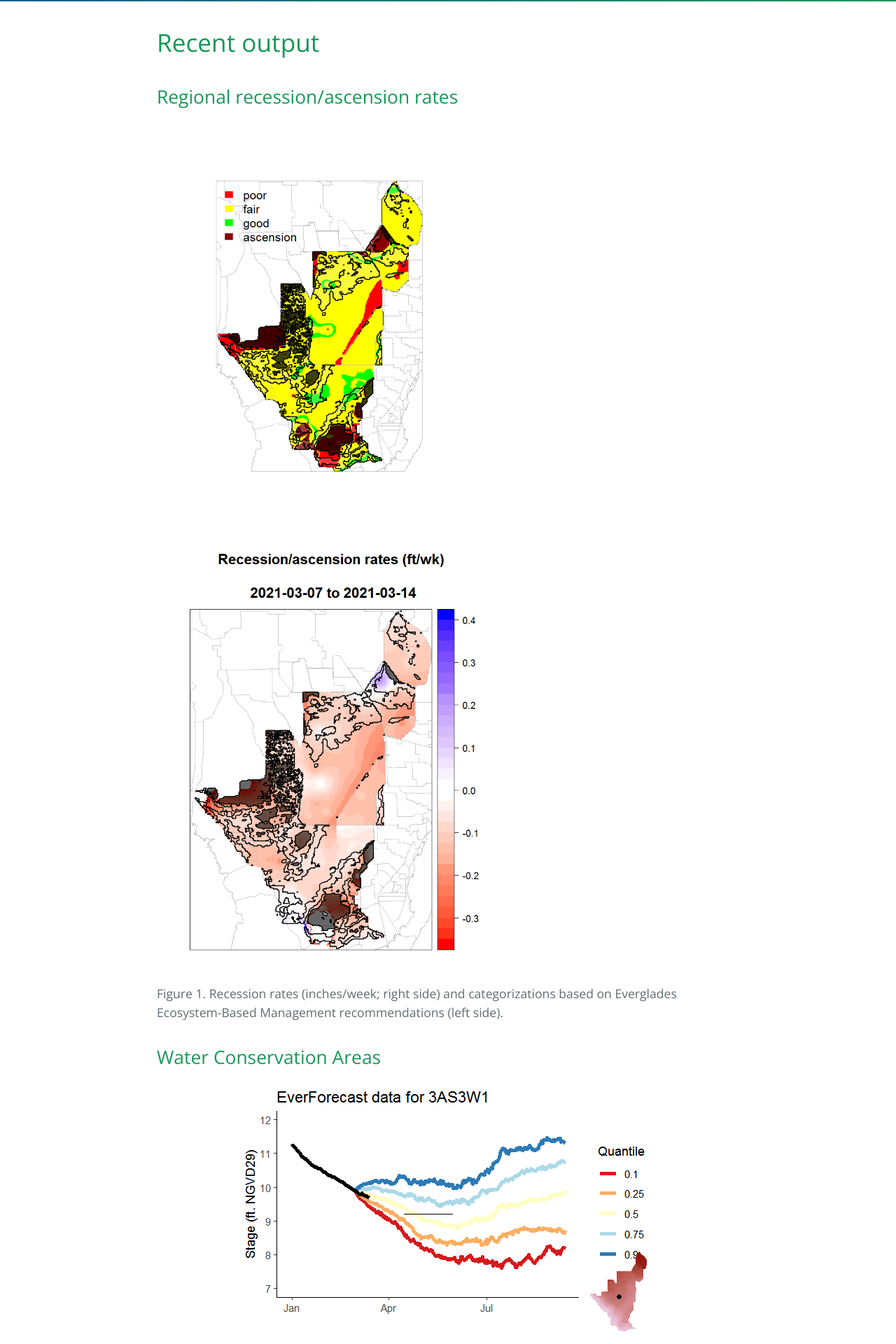
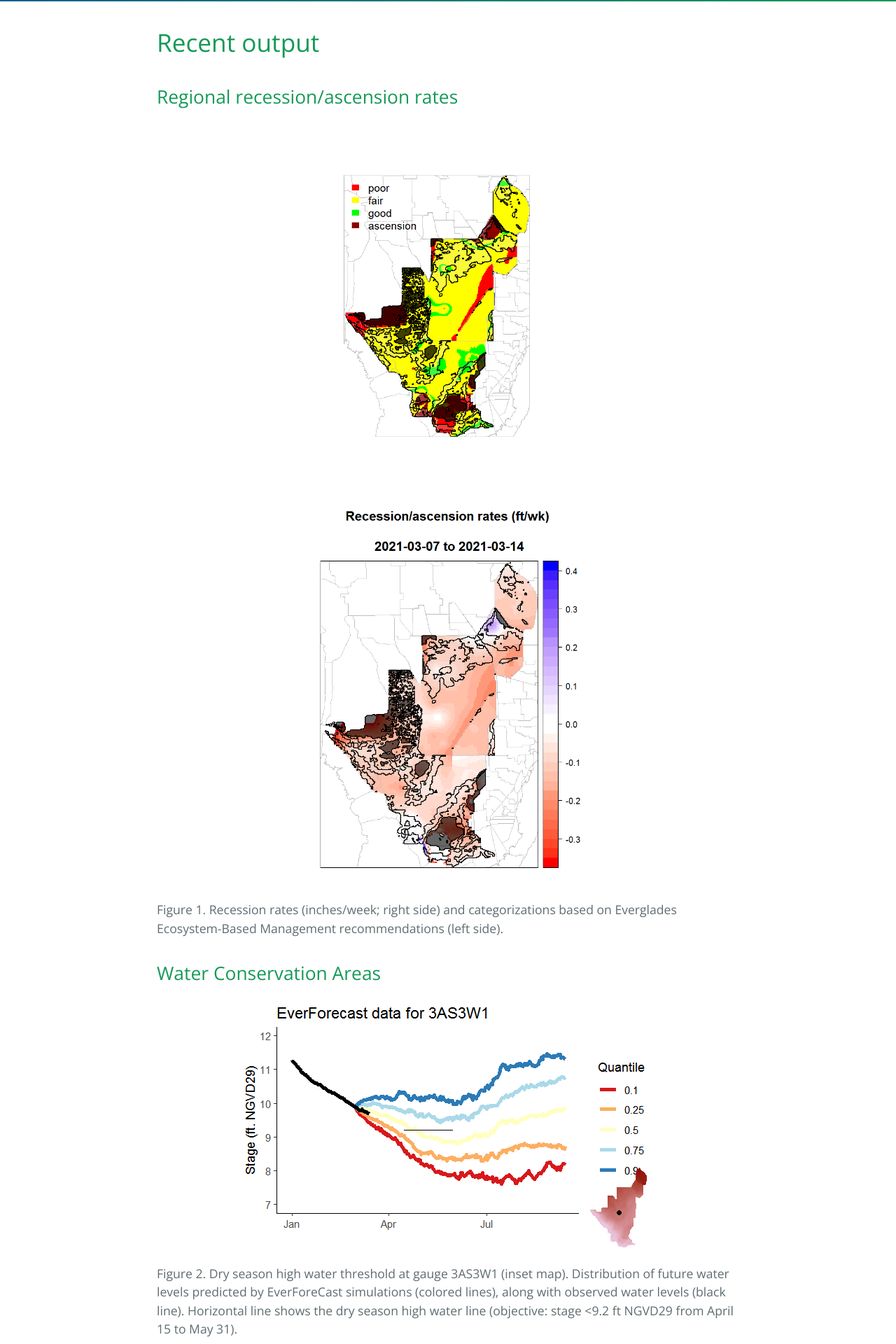
Before and after one commit to troyhill/EvergladesEBM, a Jekyll site: the page built from docs/output.md, in a window 1280 px wide. Shown: the part 334-2254 px from the top of the page at 70% size. Built offline with Jekyll 4.4.1, drawn with Linux system fonts in a browser that asks for light colours.

Commit message:
layout test

```diff
--- a/docs/output.md
+++ b/docs/output.md
@@ -9,9 +9,9 @@ filename: output
 
 ## Regional recession/ascension rates
 
-<p float="left">
-  <img src="{{site.url}}/figures/recession_EDEN_ibis.png" width="500" />
-  <img src="{{site.url}}/figures/recession_EDEN.png" width="500" />
+<p align="middle">
+  <img src="{{site.url}}/figures/recession_EDEN_ibis.png" width="450" />
+  <img src="{{site.url}}/figures/recession_EDEN.png" width="450" />
 </p>
 
 
```
